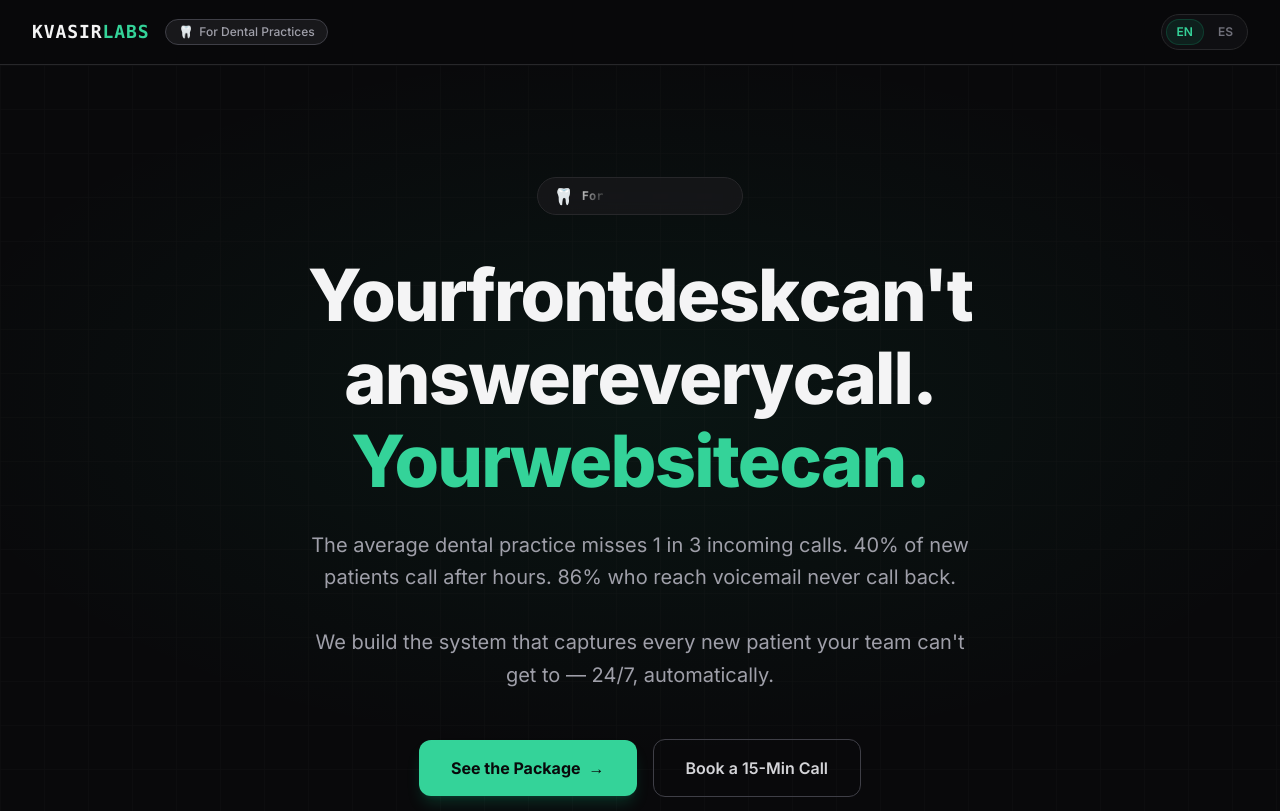
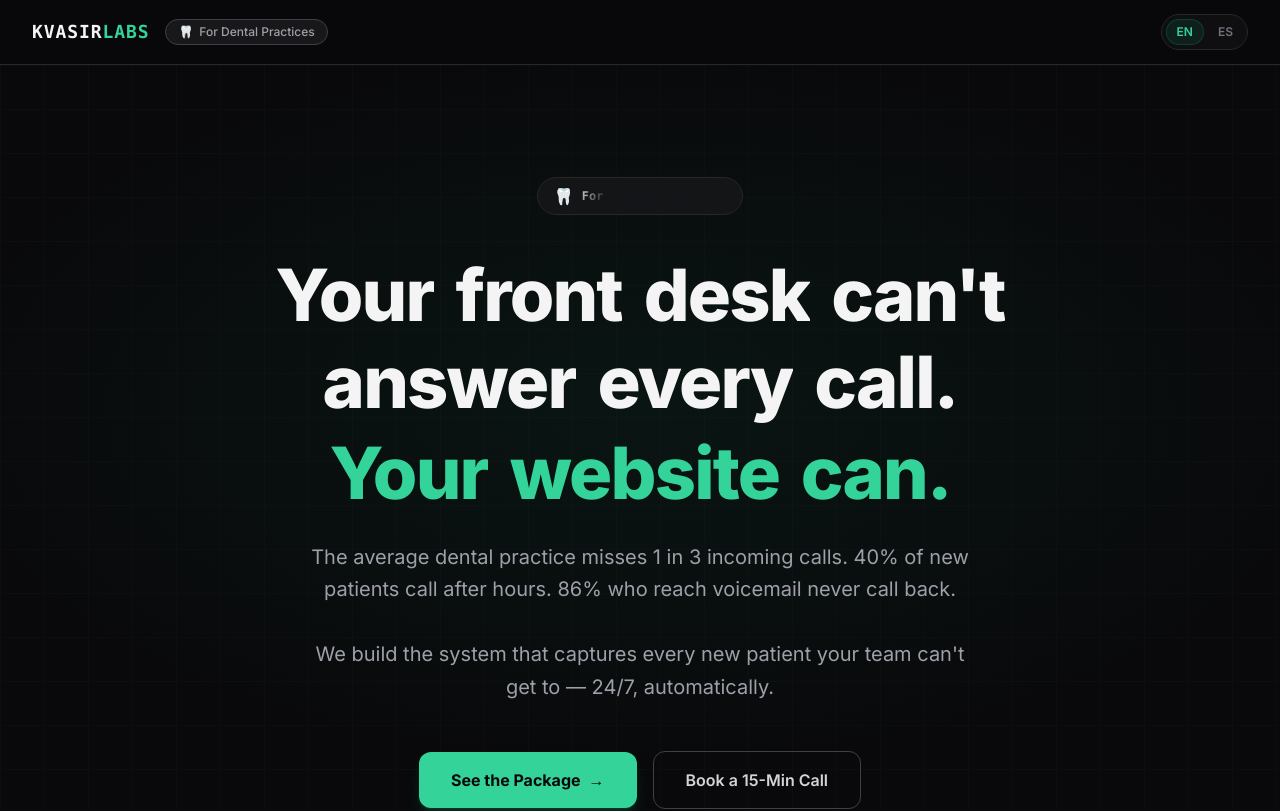
Before and after one commit to joseafg94/portafolio-web, a Next.js app: page /dental in a window 1280 px wide. Shown: the top 811 px of the page. Built offline with nearby package versions, Linux system fonts and the light colour scheme.

Commit message:
feat: add TextReveal and AnimatedHeadline components for text animation sequences

```diff
--- a/app/components/reactbits/TextReveal.tsx
+++ b/app/components/reactbits/TextReveal.tsx
@@ -20,7 +20,7 @@ export default function TextReveal({ text, className = "" }: TextRevealProps) {
     return <span className={className}>{text}</span>;
   }
 
-  const words = text.split(" ");
+  const words = text.split(" ").filter((w) => w.length > 0);
 
   const containerVariants = {
     hidden: {},
@@ -50,19 +50,16 @@ export default function TextReveal({ text, className = "" }: TextRevealProps) {
 
   return (
     <motion.span
-      className={`inline-block ${className}`}
+      className={`inline-flex flex-wrap items-center justify-center gap-x-[0.3em] gap-y-1 ${className}`}
       variants={containerVariants}
       initial="hidden"
       animate="visible"
     >
       {words.map((word, i) => (
-        <span key={i} className="inline-block whitespace-normal">
-          <span className="inline-block overflow-hidden pb-1 align-bottom">
-            <motion.span variants={wordVariants} className="inline-block">
-              {word}
-            </motion.span>
-          </span>
-          {i < words.length - 1 ? " " : ""}
+        <span key={i} className="inline-block overflow-hidden pb-1 align-bottom">
+          <motion.span variants={wordVariants} className="inline-block">
+            {word}
+          </motion.span>
         </span>
       ))}
     </motion.span>
--- a/app/components/ui/AnimatedHeadline.tsx
+++ b/app/components/ui/AnimatedHeadline.tsx
@@ -20,7 +20,7 @@ export default function AnimatedHeadline({ text, className = "" }: AnimatedHeadl
   const lines = text.split("\n").filter((l) => l.trim().length > 0);
 
   return (
-    <>
+    <span className="flex flex-col items-center justify-center gap-1 sm:gap-2">
       {lines.map((line, i) => {
         // Highlight the last line if there are multiple lines
         const isLast = i === lines.length - 1 && lines.length > 1;
@@ -29,11 +29,11 @@ export default function AnimatedHeadline({ text, className = "" }: AnimatedHeadl
           : className || "text-zinc-100";
 
         return (
-          <span key={i} className="block">
+          <span key={i} className="block w-full text-center">
             <TextReveal text={line} className={lineClass} />
           </span>
         );
       })}
-    </>
+    </span>
   );
 }
```
